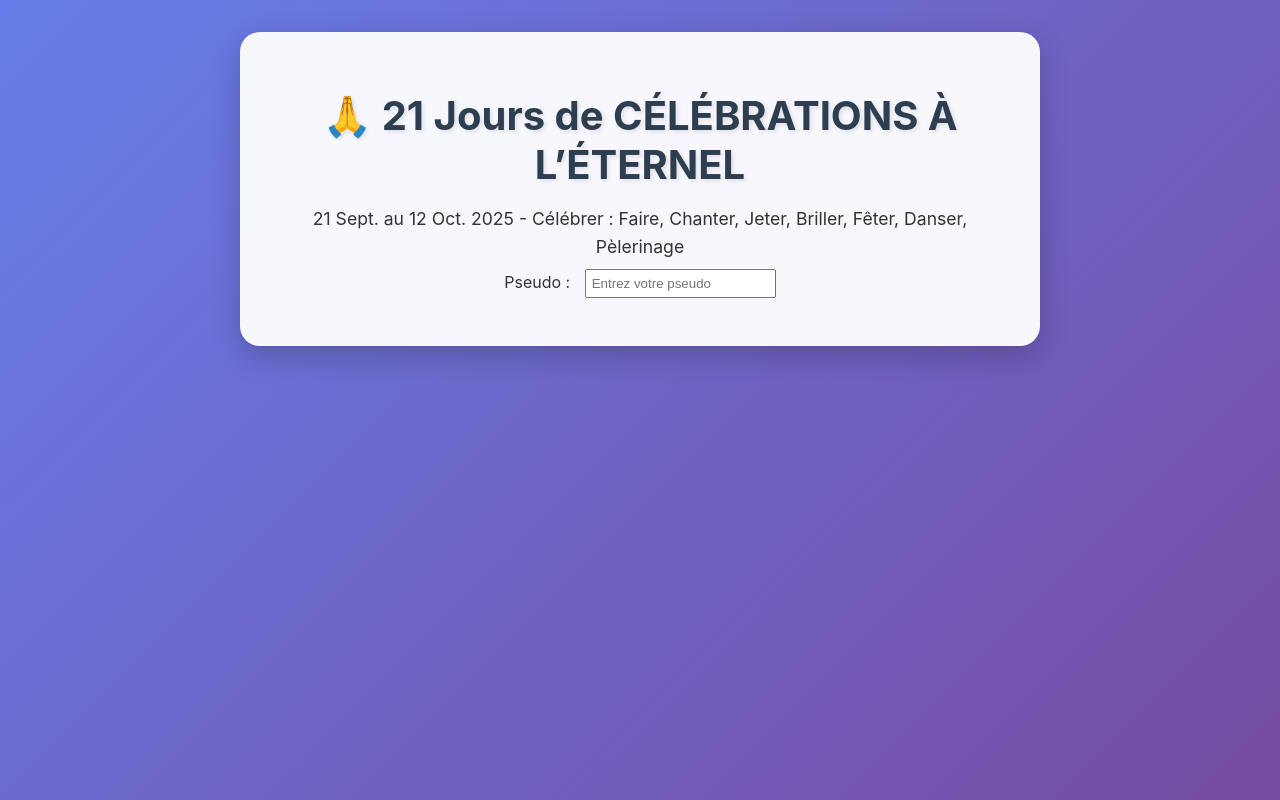
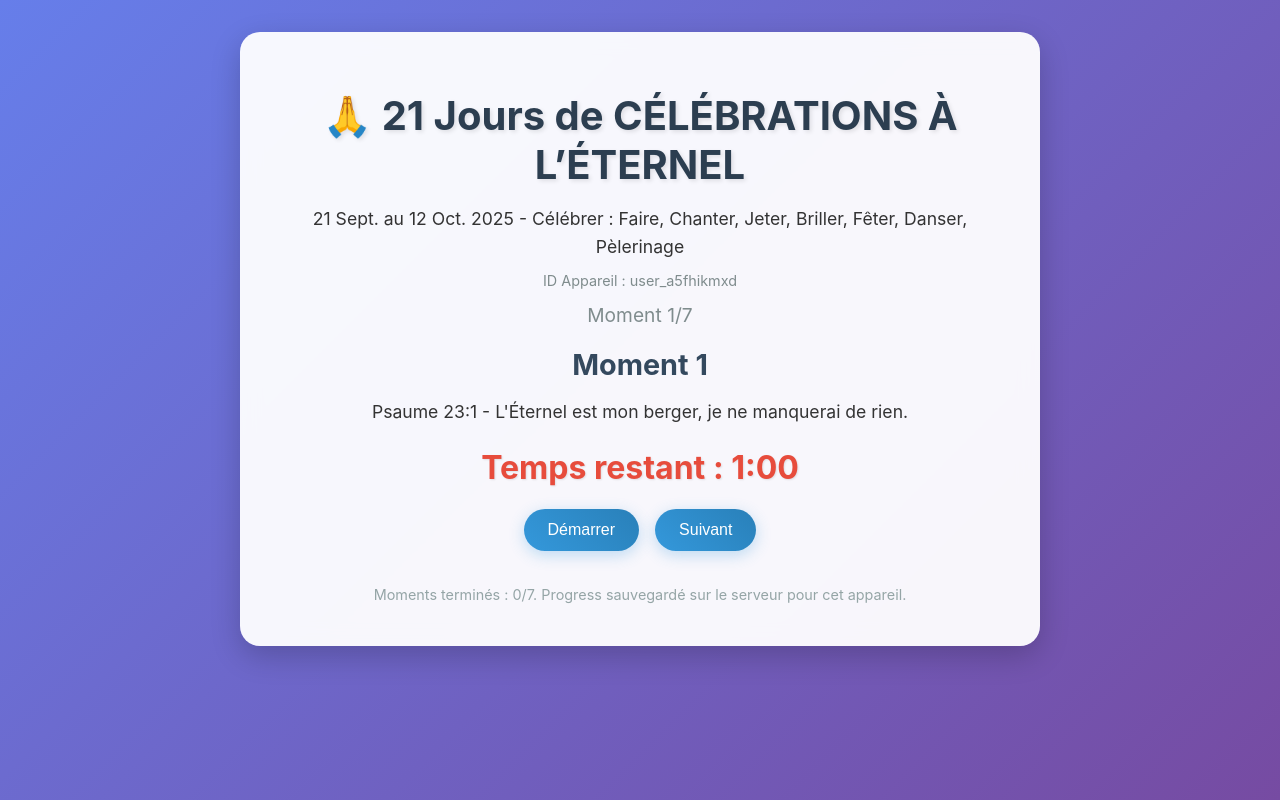
Before and after one commit to wilf974/RDV, a React (Vite) app in the folder frontend/: page / in a window 1280 px wide. Built offline with nearby package versions, Linux system fonts and the light colour scheme; no server answers.

Commit message:
Remplacement pseudo par ID appareil : persistance automatique par appareil via localStorage

```diff
--- a/frontend/src/App.jsx
+++ b/frontend/src/App.jsx
@@ -2,7 +2,7 @@ import React, { useState, useEffect } from 'react';
 
 /**
  * Composant principal de l'application de Jeûne et Prière 2026.
- * Gère les 7 moments quotidiens avec persistance serveur et timer.
+ * Gère les 7 moments quotidiens avec persistance serveur via cookies.
  */
 function App() {
   const [currentMoment, setCurrentMoment] = useState(() => {
@@ -12,11 +12,14 @@ function App() {
   const [timeLeft, setTimeLeft] = useState(60); // 1 minute en secondes
   const [isActive, setIsActive] = useState(false);
   const [completedMoments, setCompletedMoments] = useState([]);
-  const [pseudo, setPseudo] = useState(() => {
-    const saved = localStorage.getItem('pseudo');
-    return saved || '';
+  const [userId, setUserId] = useState(() => {
+    let id = localStorage.getItem('userId');
+    if (!id) {
+      id = 'user_' + Math.random().toString(36).substr(2, 9);
+      localStorage.setItem('userId', id);
+    }
+    return id;
   });
-  const [userId, setUserId] = useState('');
   const [isLoading, setIsLoading] = useState(true);
 
   const moments = [
@@ -30,12 +33,9 @@ function App() {
   ];
 
   useEffect(() => {
-    if (pseudo) {
-      setUserId(pseudo);
-      localStorage.setItem('pseudo', pseudo);
     setIsLoading(true);
     // Charger les moments terminés depuis l'API
-      fetch(`http://localhost:12001/api/progress/${pseudo}`)
+    fetch(`http://localhost:12001/api/progress/${userId}`)
       .then(res => res.json())
       .then(data => {
         setCompletedMoments(data);
@@ -45,10 +45,7 @@ function App() {
         console.error('Erreur chargement :', err);
         setIsLoading(false);
       });
-    } else {
-      setIsLoading(false);
-    }
-  }, [pseudo]);
+  }, [userId]);
 
   useEffect(() => {
     document.title = 'Jeûne et Prière 2026';
@@ -98,18 +95,7 @@ function App() {
     <div className="app">
       <h1>🙏 21 Jours de CÉLÉBRATIONS À L’ÉTERNEL</h1>
       <p>21 Sept. au 12 Oct. 2025 - Célébrer : Faire, Chanter, Jeter, Briller, Fêter, Danser, Pèlerinage</p>
-      <div style={{ marginBottom: '1rem' }}>
-        <label>Pseudo : </label>
-        <input
-          type="text"
-          value={pseudo}
-          onChange={(e) => setPseudo(e.target.value)}
-          placeholder="Entrez votre pseudo"
-          style={{ padding: '5px', marginLeft: '10px' }}
-        />
-      </div>
-      {pseudo && (
-        <>
+      <p style={{ fontSize: '0.9rem', color: '#7f8c8d' }}>ID Appareil : {userId}</p>
       {isLoading ? (
         <p>Chargement des données...</p>
       ) : (
@@ -126,9 +112,7 @@ function App() {
               Suivant
             </button>
           </div>
-              <p className="footer">Moments terminés : {completedMoments.length}/7. Progress sauvegardé sur le serveur pour {pseudo}.</p>
-            </>
-          )}
+          <p className="footer">Moments terminés : {completedMoments.length}/7. Progress sauvegardé sur le serveur pour cet appareil.</p>
         </>
       )}
     </div>
```
Lines whose indentation alone changed are shown as unchanged.
